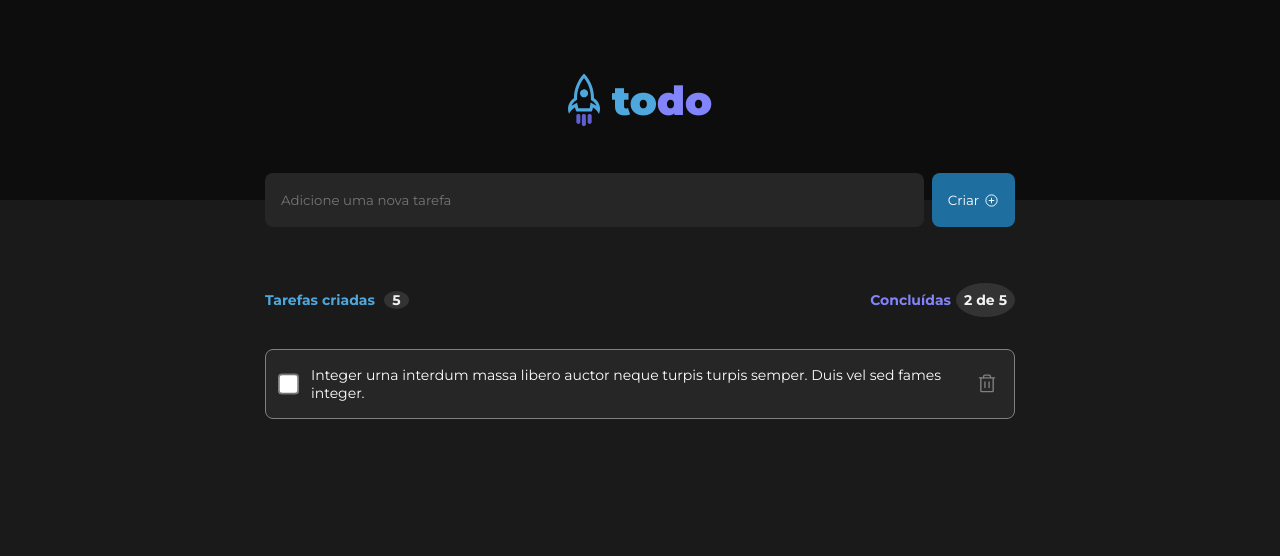
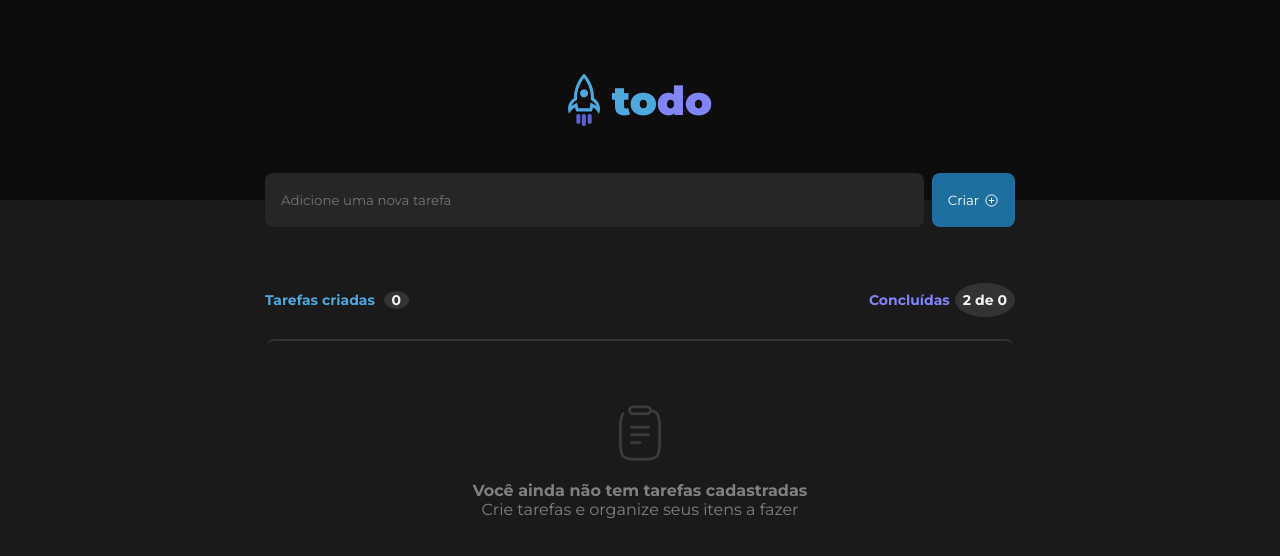
Before and after one commit to dkzord/toDoList_challengeRocketSeat01, a React (Vite) app: page / in a window 1280 px wide. Shown: the top 556 px of the page. Built offline with nearby package versions, Linux system fonts and the light colour scheme.

Commit message:
feat: Arrays with the tasks to be performed

```diff
--- a/package.json
+++ b/package.json
@@ -13,12 +13,14 @@
     "phosphor-react": "^1.4.1",
     "react": "^18.2.0",
     "react-dom": "^18.2.0",
-    "styled-components": "^5.3.6"
+    "styled-components": "^5.3.6",
+    "uuid": "^9.0.0"
   },
   "devDependencies": {
     "@types/react": "^18.0.24",
     "@types/react-dom": "^18.0.8",
     "@types/styled-components": "^5.1.26",
+    "@types/uuid": "^9.0.0",
     "@typescript-eslint/eslint-plugin": "^5.42.1",
     "@typescript-eslint/parser": "^5.42.1",
     "@vitejs/plugin-react": "^2.2.0",
--- a/src/components/Body/Body.tsx
+++ b/src/components/Body/Body.tsx
@@ -1,34 +1,73 @@
 import { PlusCircle } from 'phosphor-react';
 import { useState } from 'react';
+import { v4 as uuid } from 'uuid';
 import ItemList from './ItemList/ItemList';
 import * as S from './styles';
 
 import Clipboard from '../../assets/images/Clipboard.svg';
 
+interface Task {
+  id: string;
+  title: string;
+  isComplete: boolean;
+}
+
 export default function Body() {
-  const tarefas = 5;
-  const [varify, setVerify] = useState(true);
+  const [newTaskTitle, setNewTaskTitle] = useState('');
+  const [arrayTasks, setArrayTasks] = useState<Task[]>([]);
+
+  function handleCreateNewTask() {
+    if (!newTaskTitle) return;
+
+    const id = uuid();
+
+    const newTask = {
+      id,
+      title: newTaskTitle,
+      isComplete: false,
+    };
+
+    setArrayTasks([...arrayTasks, newTask]);
+    setNewTaskTitle('');
+  }
+
+  function handleDeleteTask(id: string) {
+    const newArray = arrayTasks.filter(task => task.id !== id);
+    setArrayTasks(newArray);
+  }
 
   return (
     <S.Container>
       <S.ContainerWidth>
         <S.Search>
-          <S.Input type="text" placeholder="Adicione uma nova tarefa" />
-          <S.Button type="submit">
+          <S.Input
+            type="text"
+            placeholder="Adicione uma nova tarefa"
+            onChange={e => setNewTaskTitle(e.target.value)}
+          />
+          <S.Button type="submit" onClick={() => handleCreateNewTask()}>
             Criar
             <PlusCircle size={15} />
           </S.Button>
         </S.Search>
         <S.Info>
           <S.TaskCreate>
-            Tarefas criadas <span>{tarefas}</span>
+            Tarefas criadas <span>{arrayTasks.length}</span>
           </S.TaskCreate>
           <S.TaskComplete>
             Concluídas
-            <span>2 de 5</span>
+            <span>2 de {arrayTasks.length}</span>
           </S.TaskComplete>
         </S.Info>
-        {varify === false ? (
+        {arrayTasks.length > 0 ? (
+          arrayTasks.map(task => (
+            <ItemList
+              key={task.id}
+              data={task}
+              handleDeleteTask={() => handleDeleteTask}
+            />
+          ))
+        ) : (
           <S.TaskListVoid>
             <div>
               <div className="alignIcon">
@@ -41,8 +80,6 @@ export default function Body() {
               </div>
             </div>
           </S.TaskListVoid>
-        ) : (
-          <ItemList />
         )}
       </S.ContainerWidth>
     </S.Container>
--- a/src/components/Body/ItemList/ItemList.tsx
+++ b/src/components/Body/ItemList/ItemList.tsx
@@ -1,14 +1,11 @@
+/* eslint-disable array-callback-return */
 import { Trash } from 'phosphor-react';
 import { useState } from 'react';
 
 import * as S from './styles';
 
-export default function ItemList() {
-  const [isCompleted, setIsCompleted] = useState(false);
-
-  function handleCheckbox() {
-    setIsCompleted(!isCompleted);
-  }
+export default function ItemList({ data }: any) {
+  const [completed, setCompleted] = useState(false);
 
   return (
     <S.Container>
@@ -17,13 +14,10 @@ export default function ItemList() {
           type="checkbox"
           name="readCheckbox"
           id="readCheckbox"
-          readOnly
-          onClick={() => handleCheckbox}
+          checked={completed}
+          onChange={() => setCompleted(!completed)}
         />
-        <S.TextContent>
-          Integer urna interdum massa libero auctor neque turpis turpis semper.
-          Duis vel sed fames integer.
-        </S.TextContent>
+        <S.TextContent>{data.title}</S.TextContent>
       </S.ContainerWidth>
       <S.Button>
         <Trash size={22} />
--- a/src/components/Body/ItemList/styles.ts
+++ b/src/components/Body/ItemList/styles.ts
@@ -18,6 +18,7 @@ export const Container = styled.div`
 
 export const ContainerWidth = styled.div`
   display: flex;
+  width: 100vw;
   margin: 1rem 0;
 `;
 
--- a/src/components/Body/styles.ts
+++ b/src/components/Body/styles.ts
@@ -24,6 +24,7 @@ export const Input = styled.input`
   border-radius: 8px;
   padding: 1rem;
   margin-right: 0.5rem;
+  color: var(--color-white);
 `;
 
 export const Button = styled.button`
```
Also changed, not shown: 1 other file (tests, documents, lock files or other folders).
